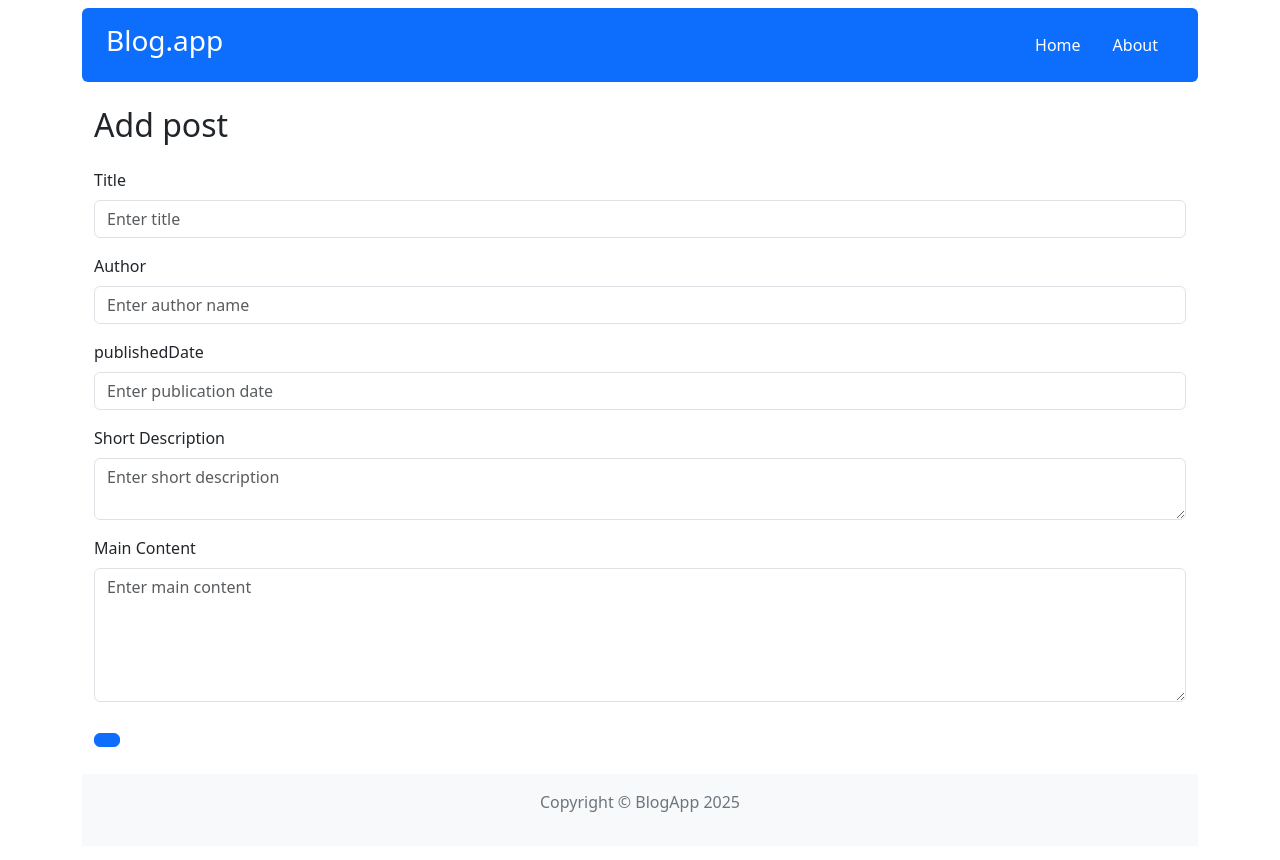
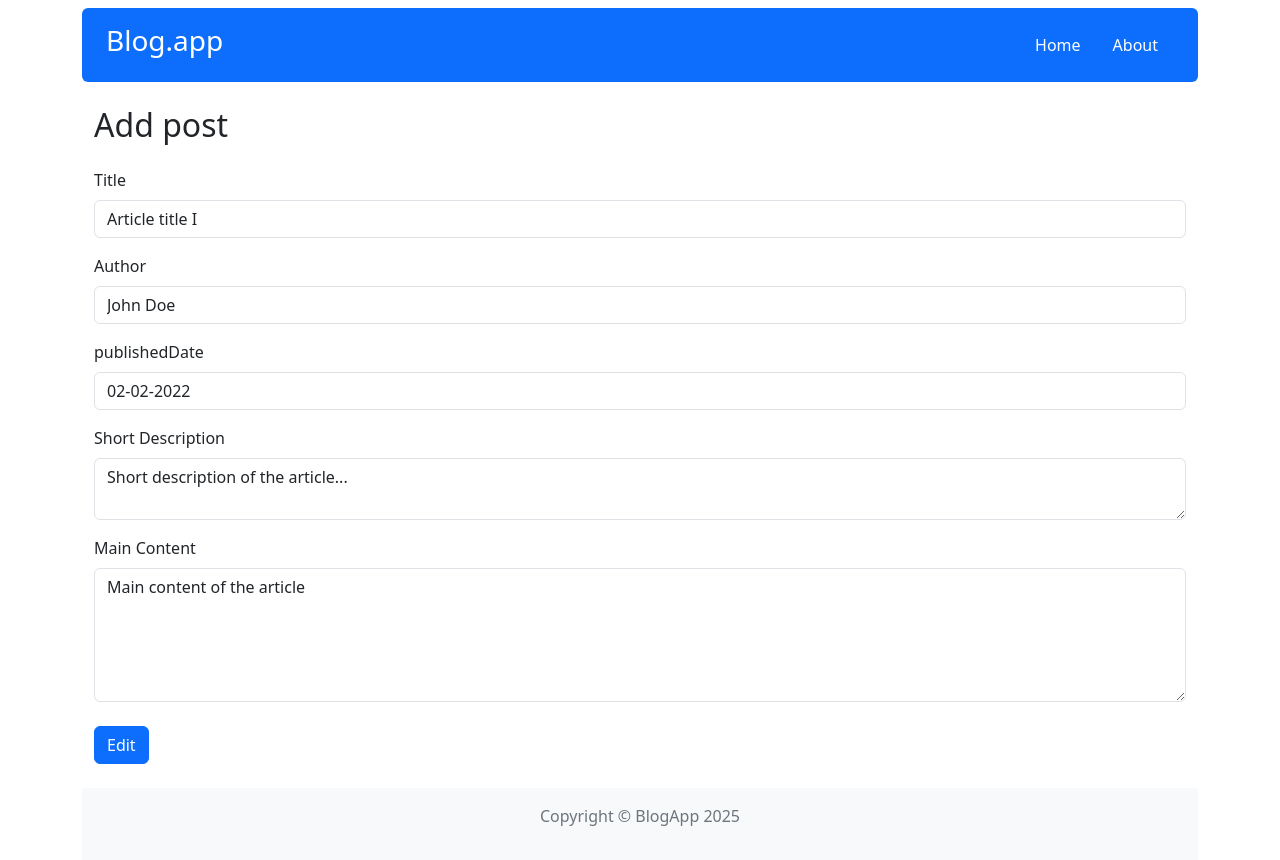
Before and after one commit to kacpi95/Blog-App-React, a React (Vite) app: page /post/edit/1 in a window 1280 px wide. Built offline with nearby package versions, Linux system fonts and the light colour scheme.

Commit message:
Add structure to component EditScreen

```diff
--- a/src/components/pages/EditScreen/EditScreen.jsx
+++ b/src/components/pages/EditScreen/EditScreen.jsx
@@ -1,5 +1,28 @@
+import { useDispatch, useSelector } from 'react-redux';
 import PostForm from '../../features/PostForm/PostForm';
+import { useNavigate, useParams } from 'react-router-dom';
+import { editPost, getPostsById } from '../../../redux/postsRedux';
 
 export default function EditScreen() {
-  return <PostForm />;
+  const dispatch = useDispatch();
+  const navigate = useNavigate();
+  const { id } = useParams();
+  const post = useSelector((state) => getPostsById(state, id));
+
+  function handleSubmit(postData) {
+    dispatch(editPost({ ...postData, id }));
+    navigate('/');
+  }
+
+  return (
+    <PostForm
+      action={handleSubmit}
+      actionText='Edit'
+      title={post.title}
+      author={post.author}
+      publishedDate={post.publishedDate}
+      shortDescription={post.shortDescription}
+      content={post.content}
+    />
+  );
 }
--- a/src/redux/postsRedux.js
+++ b/src/redux/postsRedux.js
@@ -13,13 +13,13 @@ const postsSlice = createSlice({
       return [...state, { id: shortid(), ...action.payload }];
     },
     editPost: (state, action) => {
-      state.map((post) =>
+      return state.map((post) =>
         post.id === action.payload.id ? { ...post, ...action.payload } : post
       );
     },
   },
 });
-export const { removePost, addPost } = postsSlice.actions;
+export const { removePost, addPost, editPost } = postsSlice.actions;
 export const getAllPosts = (state) => {
   return state.posts;
 };
```
